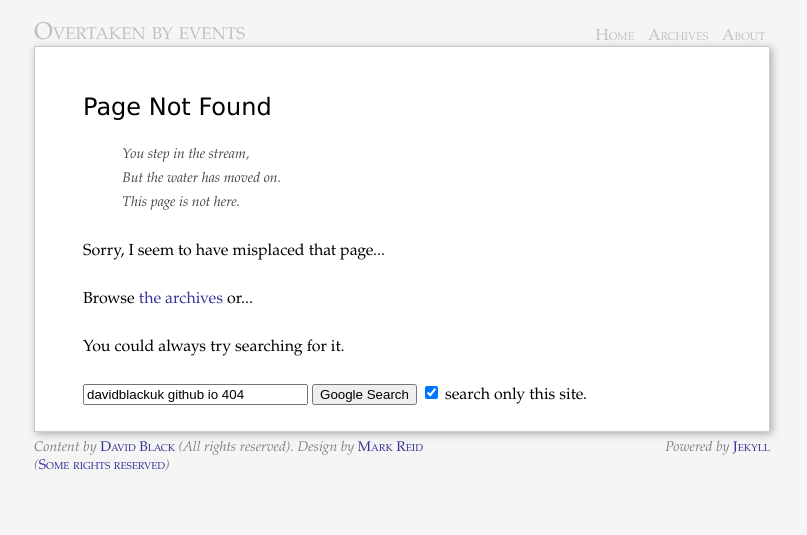
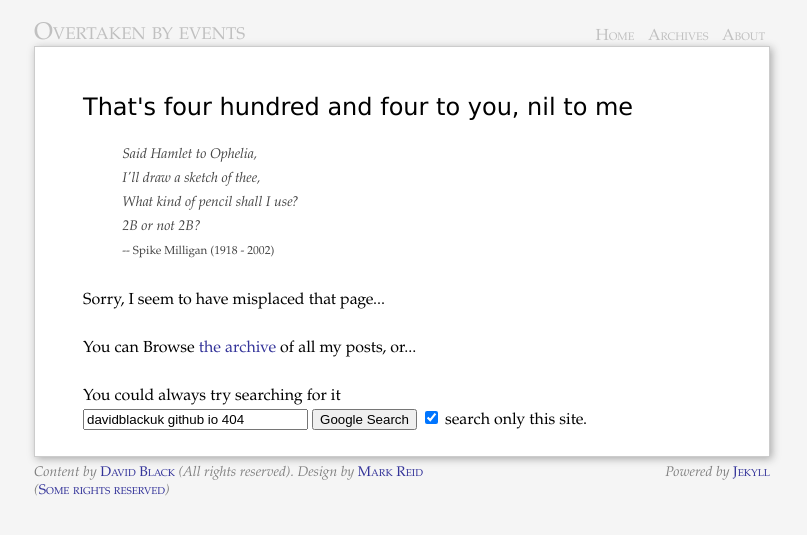
Before and after one commit to davidblackuk/davidblackuk.github.io, a Jekyll site: the page built from 404.html, in a window 1280 px wide. Shown: the top 535 px of the page, without its empty margins (238-1045 px from the left). Built offline with Jekyll 4.4.1, drawn with Linux system fonts in a browser that asks for light colours; Markdown is read by kramdown in place of the engine named in the settings.

Commit message:
new posts

```diff
--- a/404.html
+++ b/404.html
@@ -3,28 +3,31 @@ layout  : main
 title   : Page Not Found!
 section : error
 ---
-<h1>Page Not Found</h1>
+<h1>That's four hundred and four to you, nil to me</h1>
 
 <blockquote>
-	<i>You step in the stream,<br/>
-	   But the water has moved on.<br/>
-	   This page is not here.
-	</i>
+	<i> Said Hamlet to Ophelia,<br>
+I'll draw a sketch of thee,<br>
+What kind of pencil shall I use?<br>
+2B or not 2B? <br>
+</i>
+<small> -- Spike Milligan (1918 - 2002)</small>
+
 </blockquote>
 
 <p>Sorry, I seem to have misplaced that page...</p>
 
-<p>Browse <a href="/archives/">the archives</a> or...</p>
+<p>You can Browse <a href="/archives/">the archive</a> of all my posts, or...</p>
 
-<p>You could always try searching for it.</p>
 
 <div class="sitesearch">
   <form method="get" action="http://www.google.com/search">
+    <label for="search"> You could always try searching for it</label><br>
     <input type="text"   id="search" name="q" size="25" maxlength="255" value="" />
     <input type="submit" value="Google Search" />
 
     <label><input type="checkbox"  name="sitesearch"
-    value="www.david-black.info.com" checked />
+    value="www.overtakenbyevents.com" checked />
     search only this site.</label>
   </form>
 </div>
--- a/CNAME
+++ b/CNAME
@@ -1 +1 @@
-overtakenbyevents.com
+www.overtakenbyevents.com
--- a/files/css/screen.css
+++ b/files/css/screen.css
@@ -461,7 +461,9 @@ img.maruku-png { }
 	box-shadow: 0 0 5px 5px #888;
 }
 
+.linearTagList ul {
 
+}
 .linearTagList  a {
 	font-variant: small-caps;
 	font-style: normal;
```
Also changed, not shown: _posts/2014-01-05-It-all-started-with-a-floppy-disk.md (+1 -1 lines), _posts/2014-02-15-It-all-started-with-a-floppy-disk-part-2.md (+1 -1 lines), _posts/2014-07-10-How-to-install-a-CDROM-driver-for-MSDOS-on-parallels.md (added, +36 -0 lines), _posts/2013-07-10-WriteRoom-wrong-room.md (renamed from _posts/2012-07-10-WriteRoom-wrong-room.md), images/2014-07-10-How-to-install-a-CDROM-driver-for-MSDOS-on-parallels/Deskpro.png (added), 1 other file.
